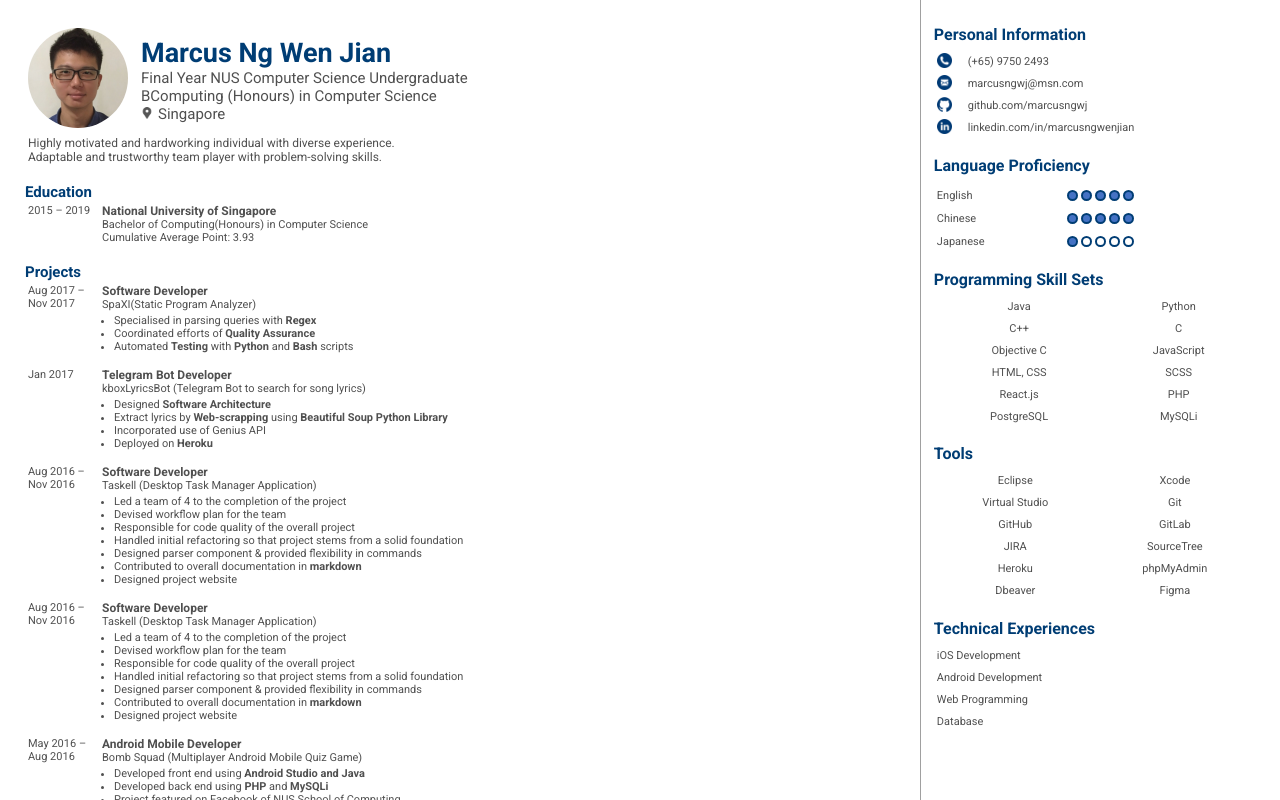
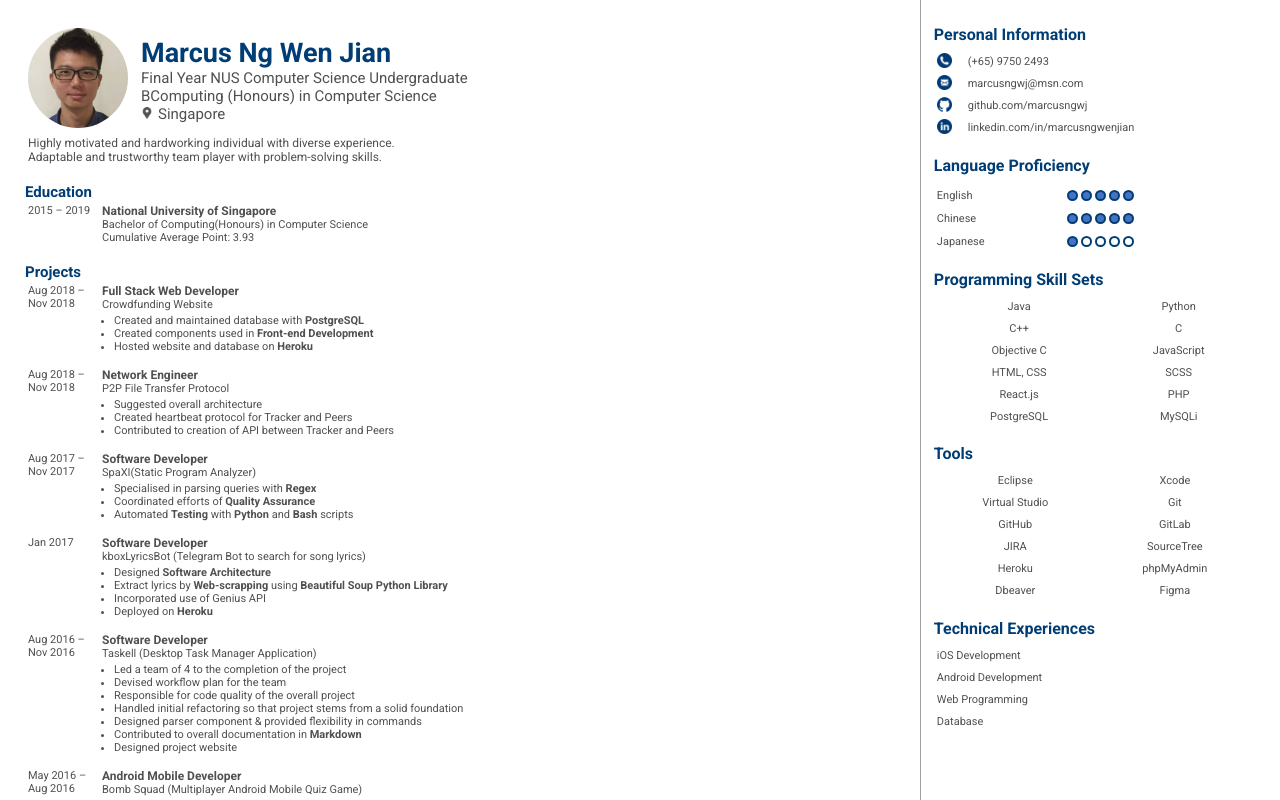
Before and after one commit to marcusngwj/Resume, a React (Create React App) app: page / in a window 1280 px wide. Shown: the top 800 px of the page. Built offline with nearby package versions, Linux system fonts and the light colour scheme.

Commit message:
update projects

```diff
--- a/src/columns/mainbar/components/projects/ProjectComponent.js
+++ b/src/columns/mainbar/components/projects/ProjectComponent.js
@@ -14,6 +14,20 @@ export default class ProjectComponent extends Component {
         <p className="title">Projects</p>
         <table>
           <tbody>
+            <Project period="Aug 2018 – Nov 2018"
+                       role="Full Stack Web Developer"
+                       name="Crowdfunding Website"
+                description={['Created and maintained database with <strong>PostgreSQL</strong>',
+                              'Created components used in <strong>Front-end Development</strong>',
+                              'Hosted website and database on <strong>Heroku</strong>']}/>
+
+            <Project period="Aug 2018 – Nov 2018"
+                       role="Network Engineer"
+                       name="P2P File Transfer Protocol"
+                description={['Suggested overall architecture',
+                              'Created heartbeat protocol for Tracker and Peers',
+                              'Contributed to creation of API between Tracker and Peers']}/>
+
             <Project period="Aug 2017 – Nov 2017"
                        role="Software Developer"
                        name="SpaXI(Static Program Analyzer)"
@@ -22,7 +36,7 @@ export default class ProjectComponent extends Component {
                               'Automated <strong>Testing</strong> with <strong>Python</strong> and <strong>Bash</strong> scripts']}/>
 
             <Project period="Jan 2017"
-                       role="Telegram Bot Developer"
+                       role="Software Developer"
                        name="kboxLyricsBot (Telegram Bot to search for song lyrics)"
                 description={['Designed <strong>Software Architecture</strong>',
                               'Extract lyrics by <strong>Web-scrapping</strong> using <strong>Beautiful Soup Python Library</strong>',
@@ -37,18 +51,7 @@ export default class ProjectComponent extends Component {
                               'Responsible for code quality of the overall project',
                               'Handled initial refactoring so that project stems from a solid foundation',
                               'Designed parser component & provided flexibility in commands',
-                              'Contributed to overall documentation in <strong>markdown</strong>',
-                              'Designed project website']}/>
-
-            <Project period="Aug 2016 – Nov 2016"
-                       role="Software Developer"
-                       name="Taskell (Desktop Task Manager Application)"
-                description={['Led a team of 4 to the completion of the project',
-                              'Devised workflow plan for the team',
-                              'Responsible for code quality of the overall project',
-                              'Handled initial refactoring so that project stems from a solid foundation',
-                              'Designed parser component & provided flexibility in commands',
-                              'Contributed to overall documentation in <strong>markdown</strong>',
+                              'Contributed to overall documentation in <strong>Markdown</strong>',
                               'Designed project website']}/>
 
             <Project period="May 2016 – Aug 2016"
```
